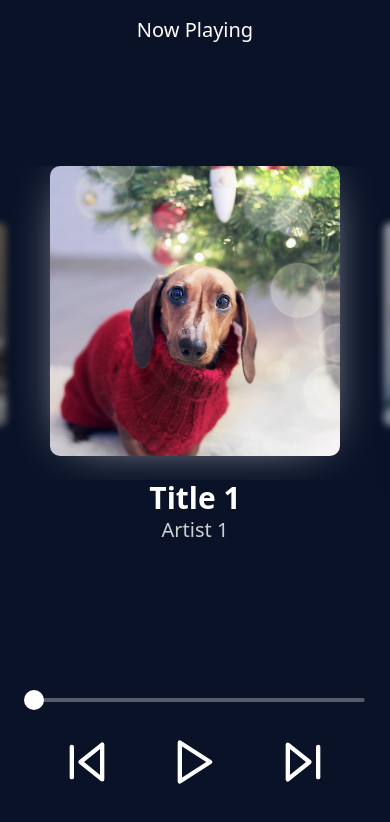
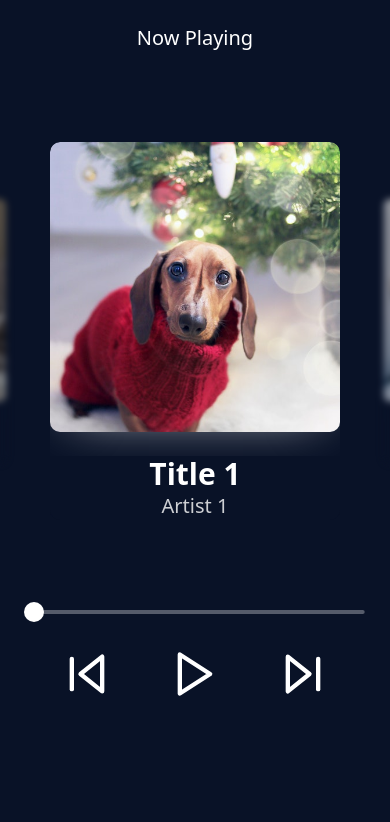
Before and after one commit to OhmPatil/melos, a React (Vite) app: page / in a window 390 px wide. Shown: the top 822 px of the page. Built offline with nearby package versions, Linux system fonts and the light colour scheme.

Commit message:
Responsive changes

```diff
--- a/src/sections/Header.jsx
+++ b/src/sections/Header.jsx
@@ -3,7 +3,7 @@ import '../styles/header.css'
 
 function Header() {
   return (
-    <header className='h-fit md:h-[10vh] flex justify-center items-center text-2xl text-white'>
+    <header className='h-fit md:h-[10vh] w-screen flex justify-center items-center text-2xl text-white'>
         <div className='w-1/3 pl-8 font-semibold text-4xl invisible md:visible text-[#A5C1FF]'>
           Melos
         </div>
--- a/src/sections/Hero.jsx
+++ b/src/sections/Hero.jsx
@@ -61,7 +61,7 @@ function Hero() {
   return (
     <>
     <div className="w-screen h-[70%] flex justify-center items-center overflow-hidden">
-    <div className="container md:w-screen h-full flex justify-center items-center">
+    <div className="container md:w-screen h-full flex justify-center items-center overflow-hidden">
       <div className="slider">
         <Slider ref={sliderRef}{...settings}>
           {songs.map((song, index) => (
--- a/src/sections/PlayerControls.jsx
+++ b/src/sections/PlayerControls.jsx
@@ -60,7 +60,7 @@ function PlayerControls(props) {
   }
 
   return (
-    <div className='md:h-[20%] h-fit w-screen fixed bottom-0 px-6 flex flex-col justify-center items-center gap-6'>
+    <div className='md:h-[20%] h-[20%] w-screen px-6 flex flex-col justify-center items-center gap-6'>
       <Slider onChange={onProgChange} percentage={progPercent}/>
       <audio ref={audioRef} src={props.song.music}
         onLoadedData = {(event) => {
--- a/src/styles/App.css
+++ b/src/styles/App.css
@@ -3,5 +3,9 @@
 }
 
 .App{
-    height: 100vh;
+    height: 90vh;
+    display: flex;
+    flex-direction: column;
+    justify-content: center;
+    align-items: center;
 }
--- a/src/styles/index.css
+++ b/src/styles/index.css
@@ -7,6 +7,7 @@
   padding: 0;
   box-sizing: border-box;
   background-color: #091227;
+  overflow: hidden;
 }
 
 #root{
```
